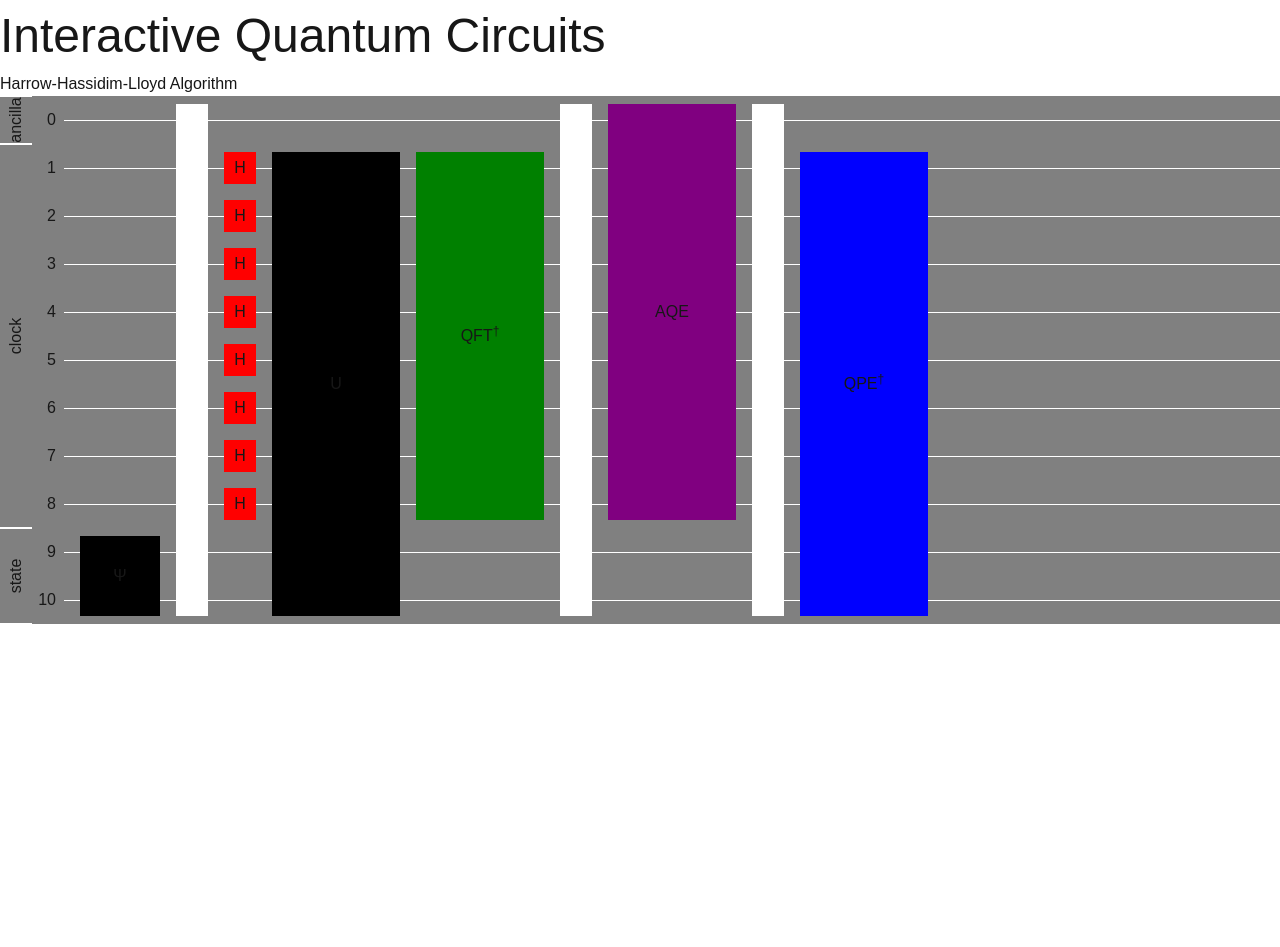
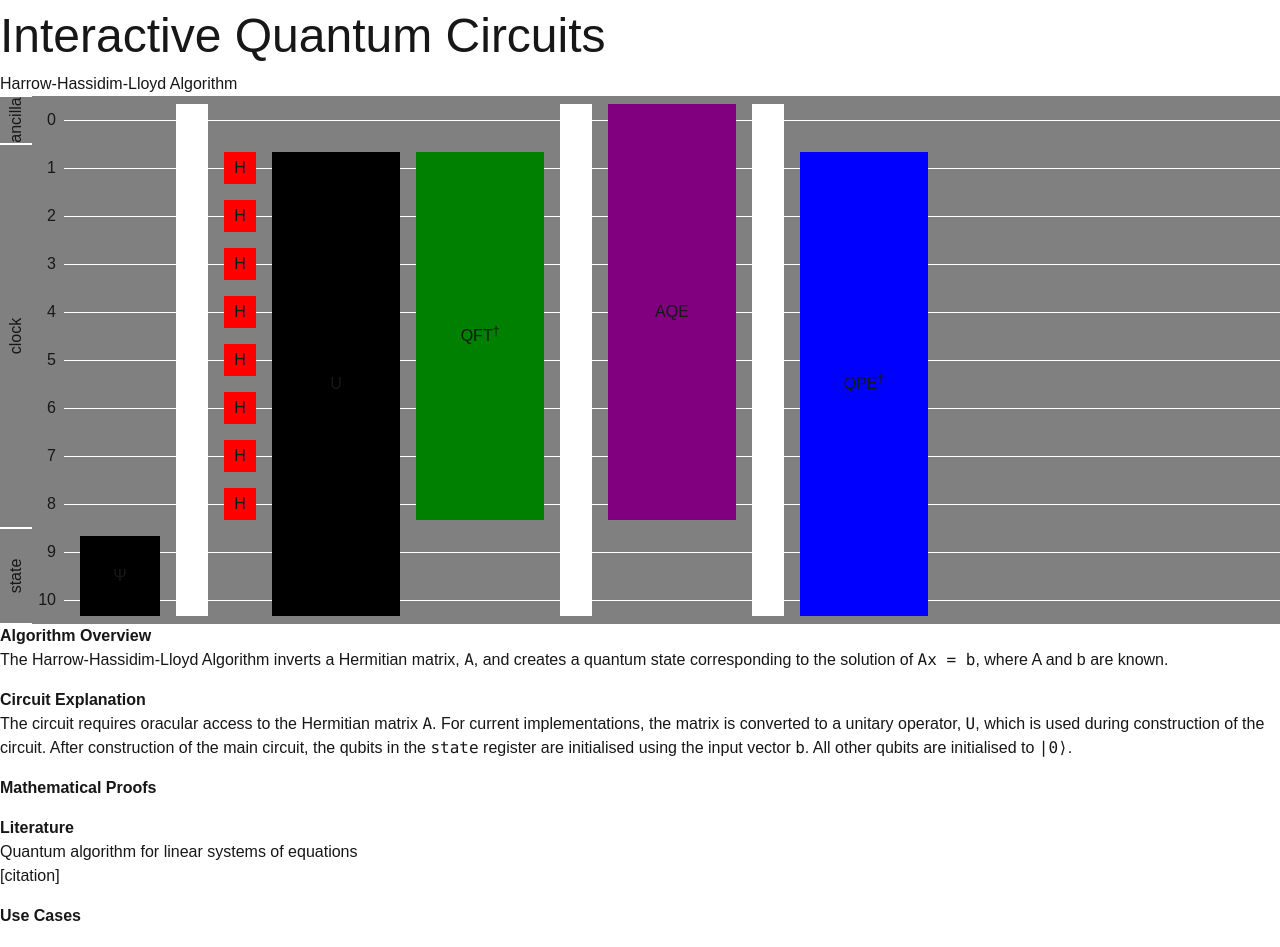
Before and after one commit to Monash-Emerging-Tech/quantum-computing-edu, a Next.js app in the folder quantum-computing-edu-next/: page / in a window 1280 px wide. Shown: the top 947 px of the page. Before the commit the page ends 800 px from the top, so only its background shows below. Built offline with nearby package versions, Linux system fonts and the light colour scheme.

Commit message:
Add sections below circuit
- Added sections for explanations, proofs, sources, and other information.

```diff
--- a/quantum-computing-edu-next/app/page.module.css
+++ b/quantum-computing-edu-next/app/page.module.css
@@ -8,3 +8,11 @@
 .page-header {
   font-size: 3rem;
 }
+
+.information-section {
+  margin-bottom: 1em;
+}
+
+.h3 {
+  font-weight: bold;
+}
--- a/quantum-computing-edu-next/app/page.tsx
+++ b/quantum-computing-edu-next/app/page.tsx
@@ -20,11 +20,67 @@ export default function Home() {
  */
 const CircuitPage = () =>
   <div id="circuit-page-container" className={styles["circuit-page-container"]}>
-    <div id="page-header"  className={styles["page-header"]}>
+    <h1 id="page-header"  className={styles["page-header"]}>
       Interactive Quantum Circuits
+    </h1>
+
+    <h2 id="circuit-header" className={styles["circuit-header"]}>
+      Harrow-Hassidim-Lloyd Algorithm
+    </h2>
+
+    <Circuit />
+
+    <div id="circuit-information-container">
+      <section className={styles["information-section"]}>
+        <h3 className={styles["h3"]}>Algorithm Overview</h3>
+
+        <p>
+          The Harrow-Hassidim-Lloyd Algorithm inverts a Hermitian matrix, <code>A</code>,
+          and creates a quantum state corresponding to the solution of <code>Ax = b</code>,
+          where A and b are known.
+        </p>
+
+      </section>
+
+      <section className={styles["information-section"]}>
+        <h3 className={styles["h3"]}>Circuit Explanation</h3>
+
+        <p>
+          The circuit requires oracular access to the Hermitian matrix <code>A</code>.{" "}
+          For current implementations, the matrix is converted to a unitary operator,{" "}
+          <code>U</code>, which is used during construction of the circuit.
+
+          After construction of the main circuit, the qubits in the <code>state</code>{" "}
+          register are initialised using the input vector <code>b</code>.
+          All other qubits are initialised to <code>|0⟩</code>.
+        </p>
+
+      </section>
+
+      <section className={styles["information-section"]}>
+        <h3 className={styles["h3"]}>Mathematical Proofs</h3>
+      </section>
+
+      <section className={styles["information-section"]}>
+        <h3 className={styles["h3"]}>Literature</h3>
+
+        <p>
+          Quantum algorithm for linear systems of equations
+          <br />
+          [citation]
+        </p>
+      </section>
+
+      <section className={styles["information-section"]}>
+        <h3 className={styles["h3"]}>Use Cases</h3>
+      </section>
+
+      <section className={styles["information-section"]}>
+        <h3 className={styles["h3"]}>Extra Information</h3>
+
+        <h4>Theoretical problems</h4>
+
+        <h4>Implementation problems</h4>
+      </section>
     </div>
-    <div id="circuit-header" className={styles["circuit-header"]}>
-      Harrow-Hassidim-Lloyd Algorithm
-    </div>
-    <Circuit />
   </div>
```
